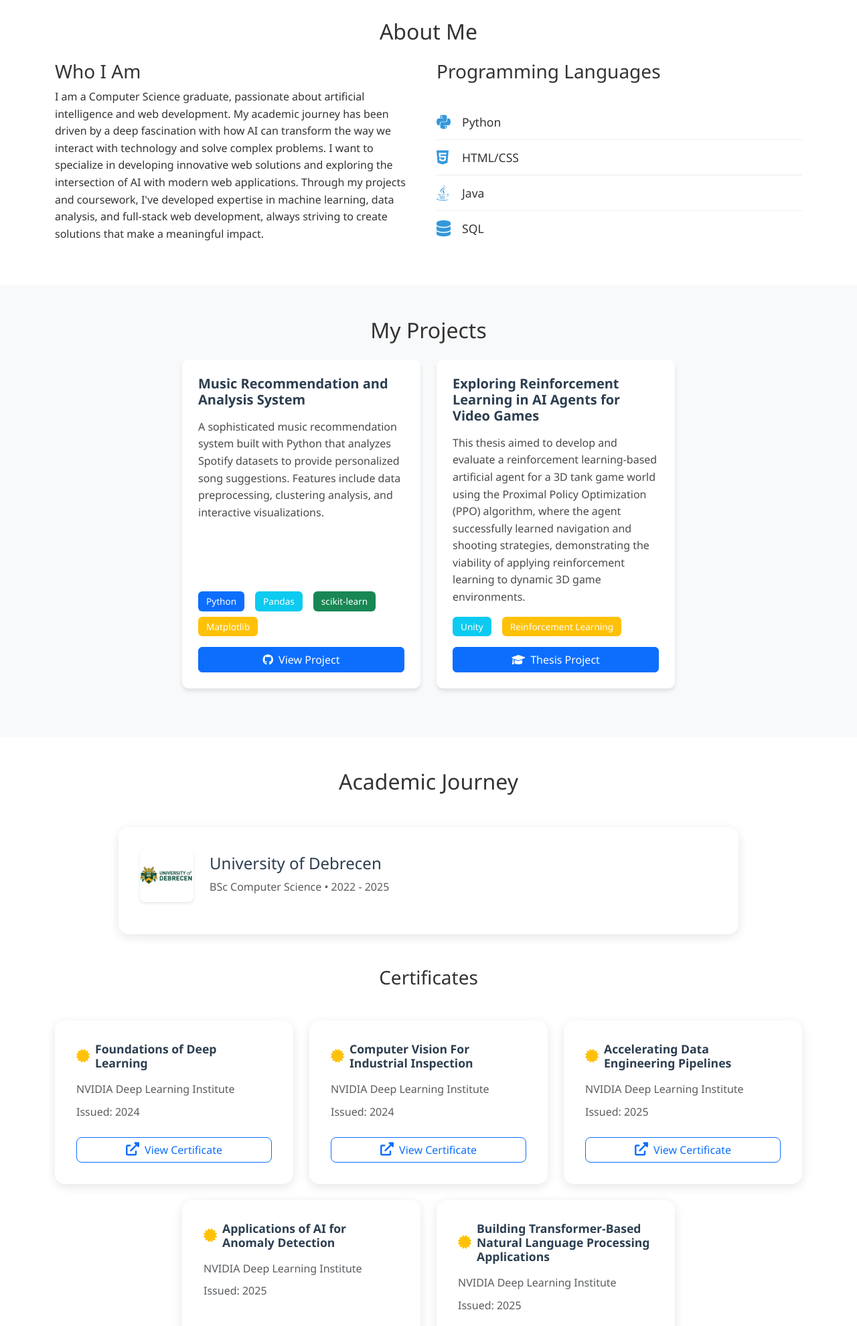
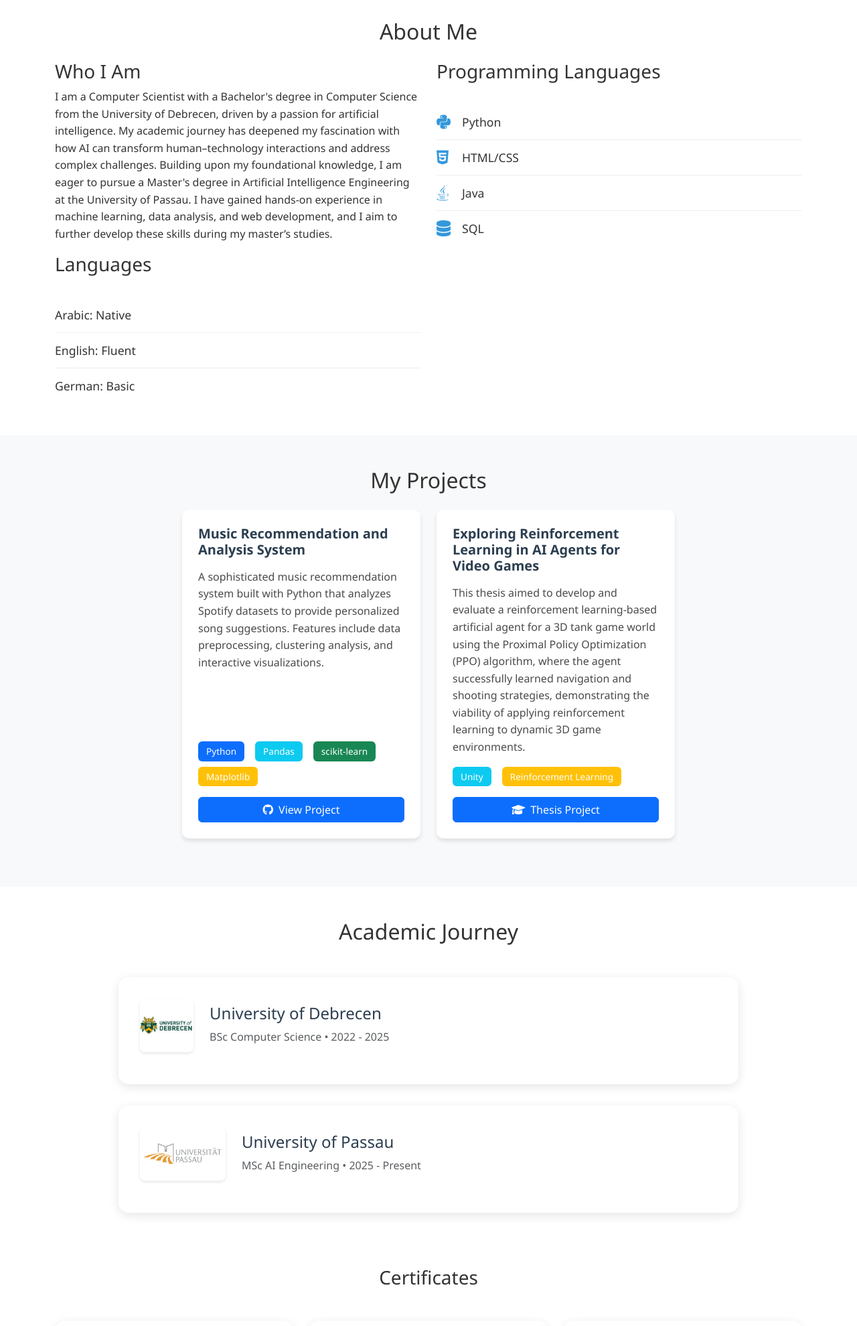
Before and after one commit to zuhxr/portfolio-website, a plain HTML site: page index.html in a window 1280 px wide. Shown: the part 820-2800 px from the top of the page at 67% size. Drawn offline with nearby package versions, Linux system fonts and the light colour scheme.

Commit message:
Add MSc entry (University of Passau), align spacing; add Languages section; link thesis PDF

```diff
--- a/index.html
+++ b/index.html
@@ -47,7 +47,7 @@
             <div class="row h-100 align-items-center">
                 <div class="col-12 text-center">
                     <h1 class="display-4">Welcome to My Portfolio</h1>
-                    <p class="lead">Computer Science Graduate & Tech Enthusiast</p>
+                    <p class="lead">Computer Scientist & Tech Enthusiast</p>
                 </div>
             </div>
         </div>
@@ -62,7 +62,9 @@
             <div class="row">
                 <div class="col-md-6">
                     <h3>Who I Am</h3>
-                    <p>I am a Computer Science graduate, passionate about artificial intelligence and web development. My academic journey has been driven by a deep fascination with how AI can transform the way we interact with technology and solve complex problems. I want to specialize in developing innovative web solutions and exploring the intersection of AI with modern web applications. Through my projects and coursework, I've developed expertise in machine learning, data analysis, and full-stack web development, always striving to create solutions that make a meaningful impact.</p>
+                    <p>I am a Computer Scientist with a Bachelor's degree in Computer Science from the University of Debrecen, driven by a passion for artificial intelligence. My academic journey has deepened my fascination with how AI can transform human–technology interactions and address complex challenges.
+                        Building upon my foundational knowledge, I am eager to pursue a Master's degree in Artificial Intelligence Engineering at the University of Passau.
+                        I have gained hands-on experience in machine learning, data analysis, and web development, and I aim to further develop these skills during my master’s studies.</p>
                 </div>
                 <div class="col-md-6">
                     <h3>Programming Languages</h3>
@@ -82,6 +84,20 @@
                         <div class="language-item">
                             <i class="fas fa-database me-2"></i>
                             <span>SQL</span>
+                        </div>
+                    </div>
+                </div>
+                <div class="col-md-6">
+                    <h3>Languages</h3>
+                    <div class="programming-languages">
+                        <div class="language-item">
+                            <span>Arabic: Native</span>
+                        </div>
+                        <div class="language-item">
+                            <span>English: Fluent</span>
+                        </div>
+                        <div class="language-item">
+                            <span>German: Basic</span>
                         </div>
                     </div>
                 </div>
@@ -120,7 +136,7 @@
                                 <span class="badge bg-info me-2">Unity</span>
                                 <span class="badge bg-warning">Reinforcement Learning</span>
                             </div>
-                            <a href="#" class="btn btn-primary" target="_blank">
+                            <a href="PDF_files/KaddahZohair_XD220G.pdf" class="btn btn-primary" target="_blank">
                                 <i class="fas fa-graduation-cap me-2"></i>Thesis Project
                             </a>
                         </div>
@@ -143,6 +159,20 @@
                                 <div>
                                     <h4 class="mb-2">University of Debrecen</h4>
                                     <p class="text-muted mb-0">BSc Computer Science • 2022 - 2025</p>
+                                </div>
+                            </div>
+                        </div>
+                    </div>
+                </div>
+
+                <div class="col-md-10">
+                    <div class="card border-0">
+                        <div class="card-body">
+                            <div class="d-flex align-items-center mb-3">
+                                <img src="images/university_of_passau_logo.jpg" alt="University of Passau Logo" class="me-4 university-logo" style="height: 80px; width: auto;">
+                                <div>
+                                    <h4 class="mb-2">University of Passau</h4>
+                                    <p class="text-muted mb-0">MSc AI Engineering • 2025 - Present</p>
                                 </div>
                             </div>
                         </div>
--- a/script.js
+++ b/script.js
@@ -109,8 +109,8 @@ document.addEventListener('DOMContentLoaded', function() {
     // Add loading animation to images
     const images = document.querySelectorAll('img');
     images.forEach(img => {
-        // Skip university logo from animation to ensure it always shows
-        if (img.src.includes('university_of_debrecen_alumni_logo')) {
+        // Skip university logos from animation to ensure they always show
+        if (img.classList.contains('university-logo')) {
             img.style.opacity = '1';
             img.style.transform = 'scale(1)';
             return;
--- a/styles.css
+++ b/styles.css
@@ -250,6 +250,11 @@ body {
     margin-bottom: 0;
 }
 
+/* Ensure consistent spacing between academic entries (BSc and MSc) */
+#academics .col-md-10:not(:last-of-type) {
+    margin-bottom: 2rem;
+}
+
 /* Favorites Section */
 .favorite-card {
     background: white;
```
Also changed, not shown: images/university_of_passau_logo.jpg (added), 1 other file.
